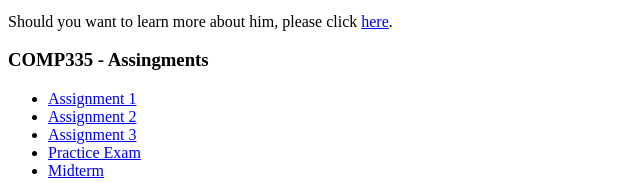
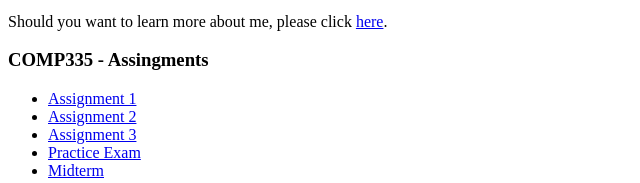
Before and after one commit to Stevensousa67/stevensousa67.github.io, a plain HTML site: page index.html in a window 1280 px wide. Shown: the part 560-743 px from the top of the page, 0-640 px from the left. Drawn offline with Linux system fonts and the light colour scheme.

Commit message:
updated index

```diff
--- a/index.html
+++ b/index.html
@@ -36,7 +36,7 @@
             <li>COMP 435 - Analysis of Algorithms</li>
          </ul>
 
-         <p>Should you want to learn more about him, please click <a href="https://stevensousa67.github.io/Personal-Website/"> here</a>.</p>
+         <p>Should you want to learn more about me, please click <a href="https://stevensousa67.github.io/Personal-Website/"> here</a>.</p>
          <h3>COMP335 - Assingments</h3>
          <nav>
             <ul>
```
